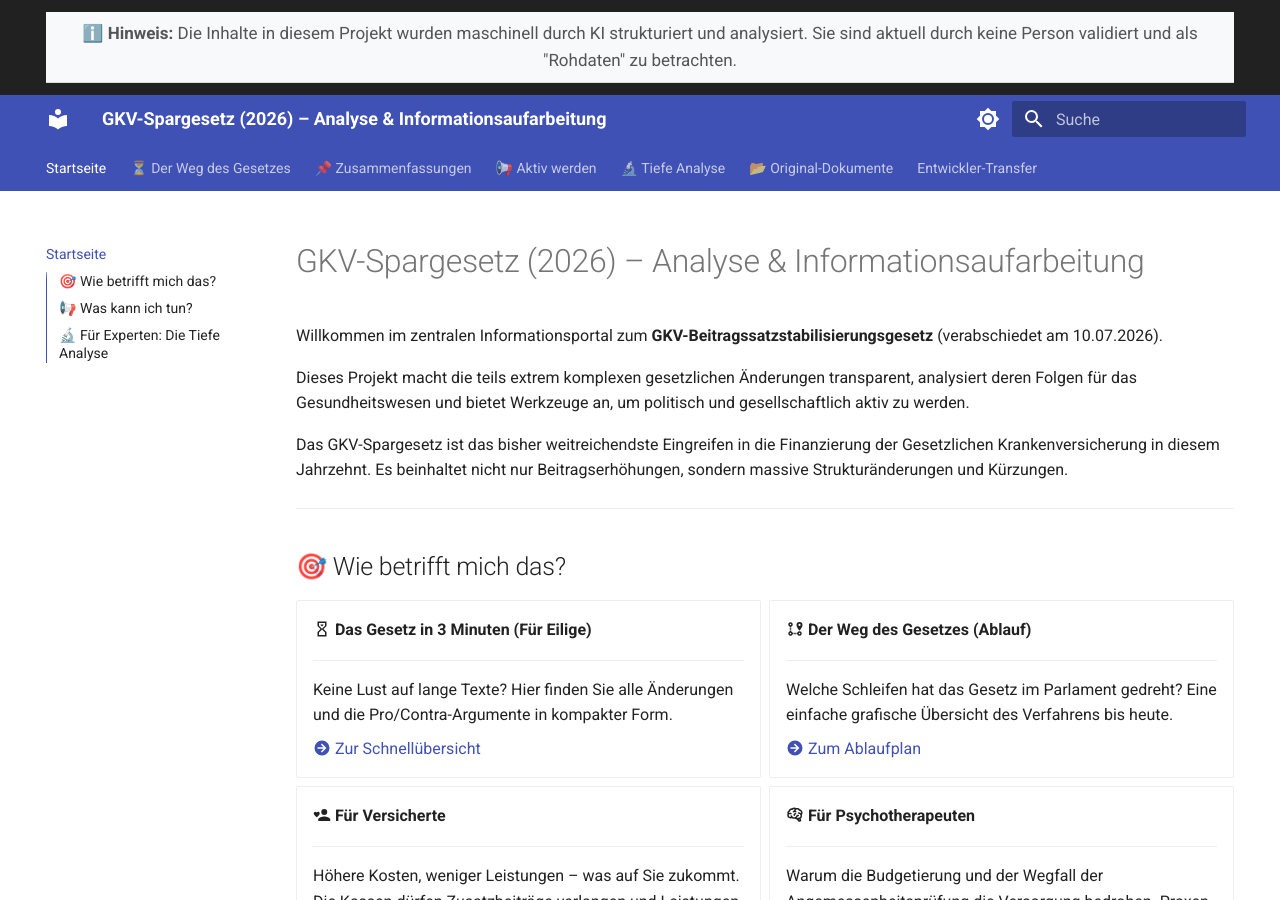
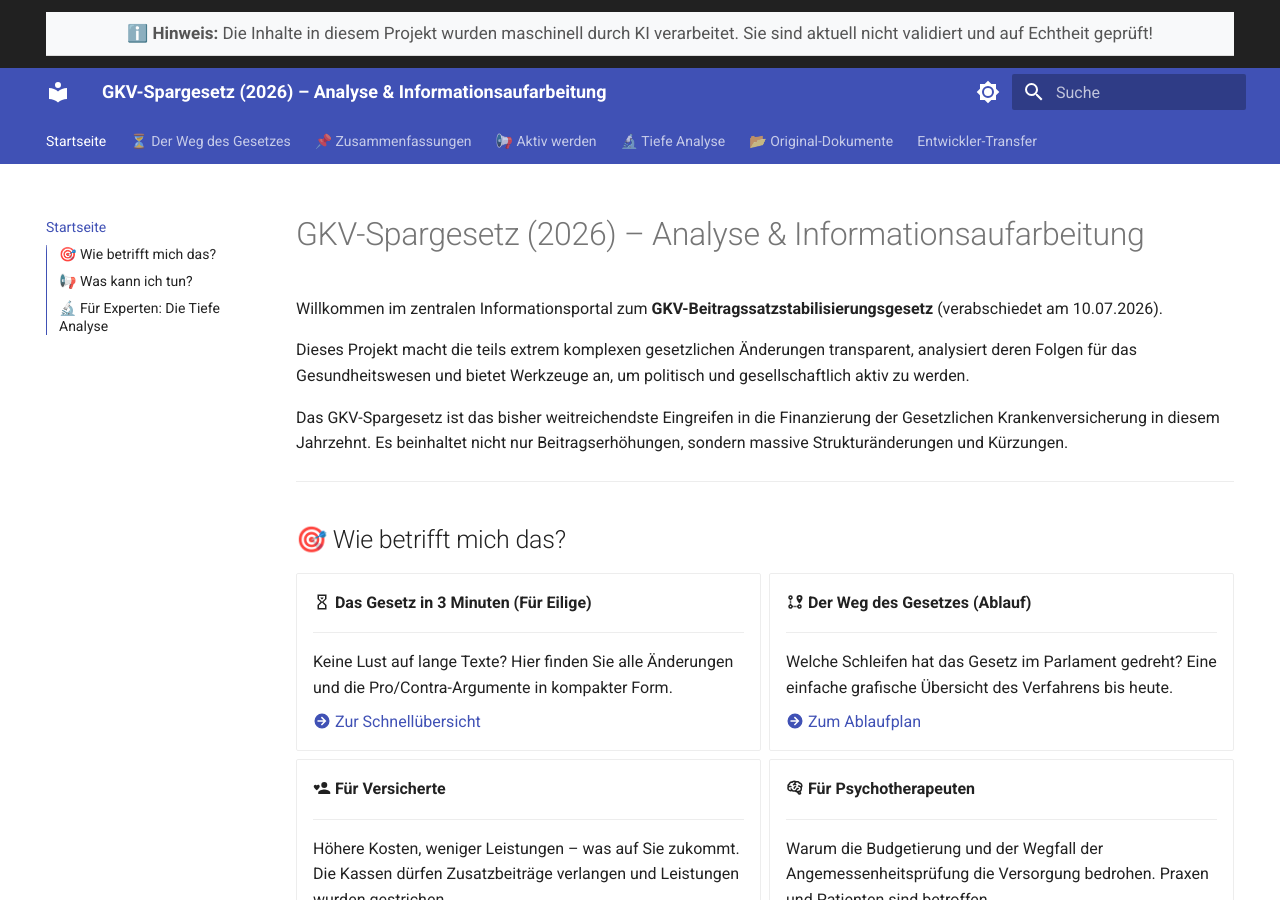
Before and after one commit to admonstrator/gkv-spargesetz, an MkDocs documentation site: the page built from docs/index.md, in a window 1280 px wide and 900 px high. Built offline with MkDocs 1.6.1 and Material for MkDocs 9.7.7, drawn with Linux system fonts in a browser that asks for light colours.

Commit message:
Update Header

```diff
--- a/overrides/main.html
+++ b/overrides/main.html
@@ -2,6 +2,6 @@
 
 {% block announce %}
   <div style="background-color: #f8f9fa; color: #555; border-bottom: 1px solid #ddd; padding: 8px 15px; text-align: center; font-size: 0.85rem;">
-    ℹ️ <strong>Hinweis:</strong> Die Inhalte in diesem Projekt wurden maschinell durch KI strukturiert und analysiert. Sie sind aktuell durch keine Person validiert und als "Rohdaten" zu betrachten.
+    ℹ️ <strong>Hinweis:</strong> Die Inhalte in diesem Projekt wurden maschinell durch KI verarbeitet. Sie sind aktuell nicht validiert und auf Echtheit geprüft!
   </div>
 {% endblock %}
```
